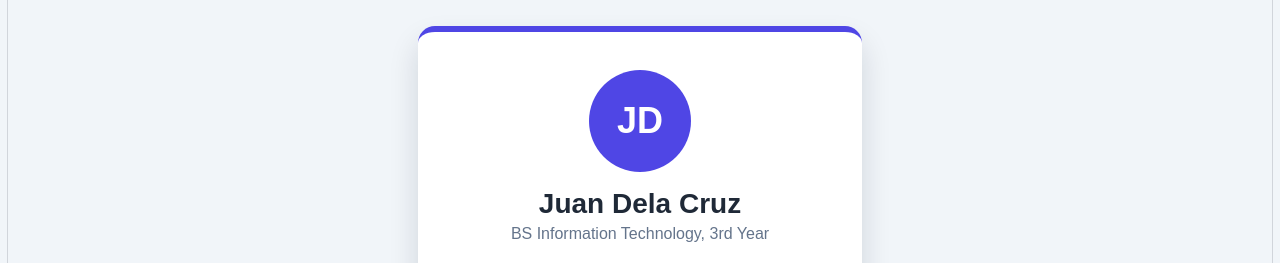
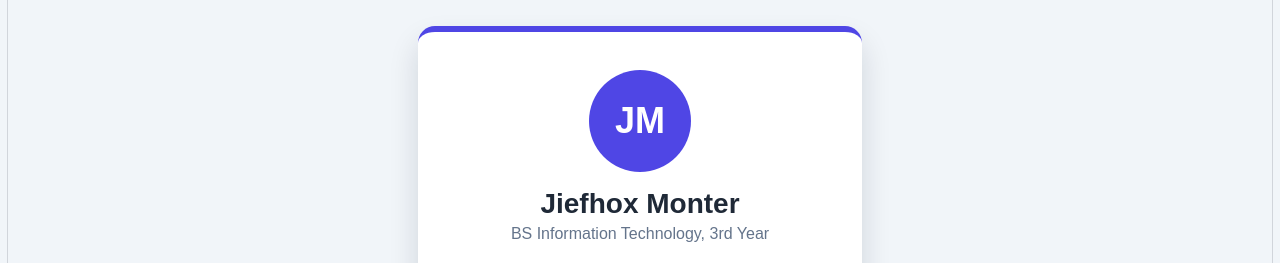
Before and after one commit to Aji-nomoto/IT-110-MONTER, a plain HTML site: page new_assignment/index.html in a window 1280 px wide. Shown: the part 189-452 px from the top of the page. Drawn offline with Linux system fonts and the light colour scheme.

Commit message:
Update student name and avatar in profile card

```diff
--- a/new_assignment/index.html
+++ b/new_assignment/index.html
@@ -27,8 +27,8 @@
 
     <main id="home">
       <section class="profile-card" aria-labelledby="student-name">
-        <div class="avatar" aria-hidden="true">JD</div>
-        <h1 id="student-name">Juan Dela Cruz</h1>
+        <div class="avatar" aria-hidden="true">JM</div>
+        <h1 id="student-name">Jiefhox Monter</h1>
         <p class="student-details">BS Information Technology, 3rd Year</p>
 
         <ul class="course-tags" id="courses" aria-label="Courses">
```
